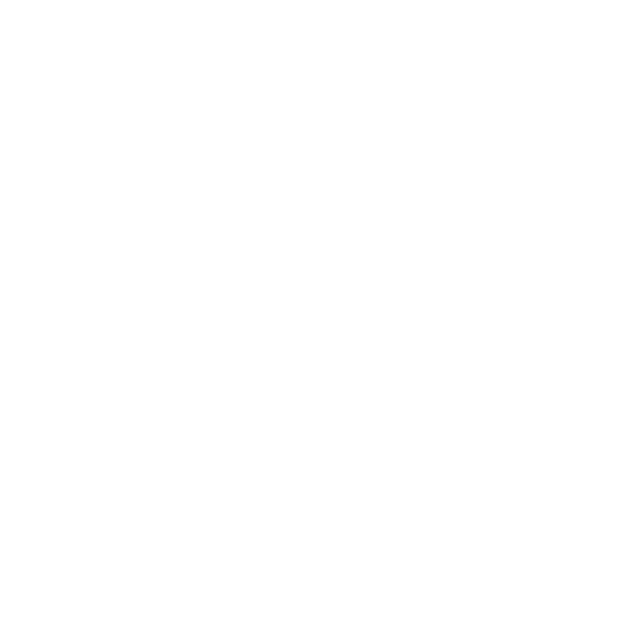
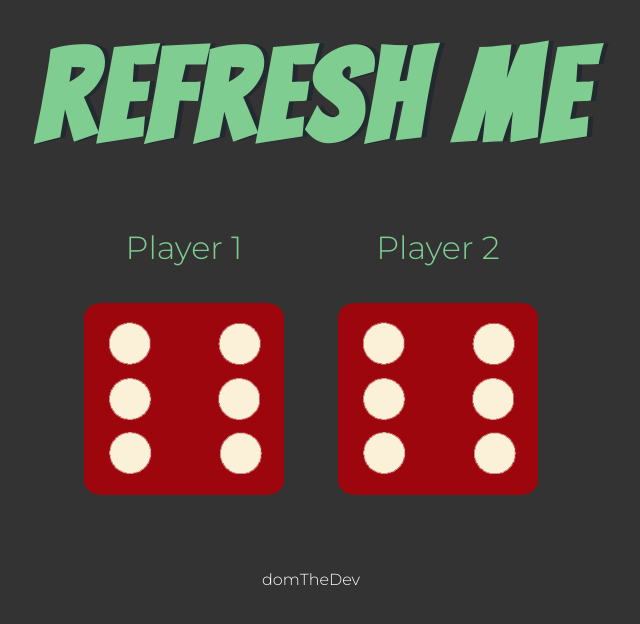
Before and after one commit to DomGonzalesIII/Dicee, a plain HTML site: page dicee.html in a window 1280 px wide. Shown: the whole page, without its empty margins (329-969 px from the left). Drawn offline with Linux system fonts and the light colour scheme.

Commit message:
modified: dicee.html, styles.css new file: index.js
This bring blank boilerplate files up to point of starting js portion of
challenge.

```diff
--- a/dicee.html
+++ b/dicee.html
@@ -1,11 +1,33 @@
 <!DOCTYPE html>
 <html lang="en" dir="ltr">
+
 <head>
   <meta charset="utf-8">
-    <title>Dicee Challenge</title>
+  <title>Dicee</title>
   <link rel="stylesheet" href="styles.css">
+  <link href="https://fonts.googleapis.com/css2?family=Bangers&family=Montserrat:wght@300&display=swap" rel="stylesheet">
 </head>
+
 <body>
+  <div class="container">
+    <h1>Refresh Me</h1>
 
+    <div class="dice">
+      <p>Player 1</p>
+      <img src="images/dice6.png" alt="Player 1's Dice" id="dice1" width="80%" />
+    </div>
+
+    <div class="dice">
+      <p>Player 2</p>
+      <img src="images/dice6.png" alt="Player 2's Dice" id="dice2" width="80%" />
+    </div>
+
+  </div>
+
+  <footer>domTheDev</footer>
+  <script type="text/javascript" src="index.js">
+
+  </script>
 </body>
+
 </html>
--- /dev/null
+++ b/index.js
@@ -0,0 +1,4 @@
+// generate random number for first dice
+var randomNumber1 = Math.random();
+randomNumber1 = Math.floor((randomNumber1 * 6) + 1);
+console.log(randomNumber1);
--- a/styles.css
+++ b/styles.css
@@ -1,10 +1,38 @@
 /*csslint empty-rules: false, ids: false, qualified-headings: false, known-properties: false*/
 /************************* TAG SELECTORS *************************/
+body {
+  background-color: #333333;
+  text-align: center;
+}
 
+div {
+  color: #7fcd91;
+}
 
+footer {
+  color: #ffffff;
+  font-family: 'Montserrat', sans-serif;
+  margin-top: 5%;
+}
 
+h1 {
+  font-family: 'Bangers', cursive;
+  font-size: 8rem;
+  letter-spacing: 5px;
+  margin: 30px;
+  text-shadow: 5px 0 #232931;
+}
 /************************ CLASS SELECTORS ************************/
+.container {
+  margin: auto;
+  width: 70%;
+}
 
-
+.dice {
+  display: inline-block;
+  font-family: 'Montserrat', sans-serif;
+  font-size: 2rem;
+  width: 250px;
+}
 
 /************************* ID SELECTORS *************************/
```
Lines whose indentation alone changed are shown as unchanged.
